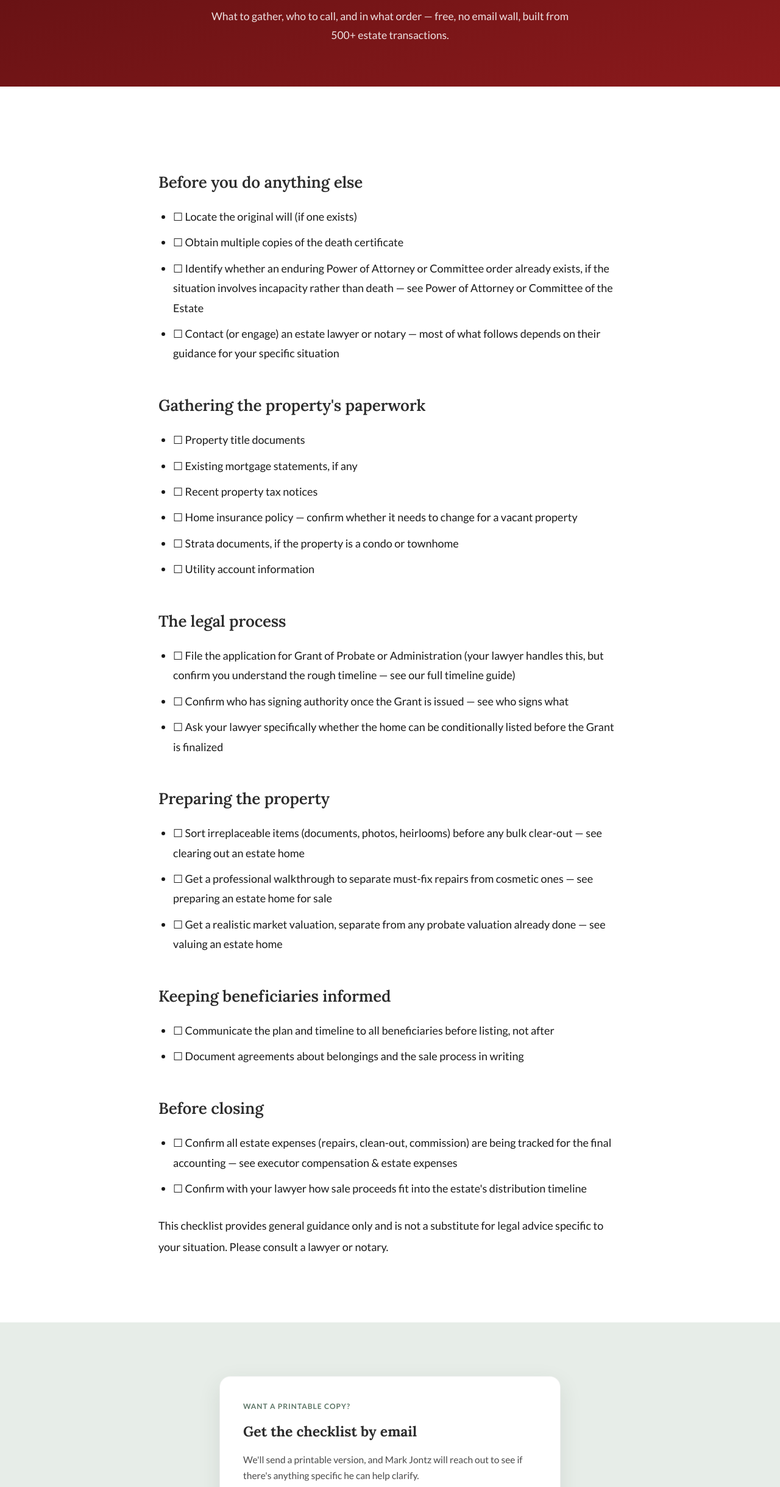
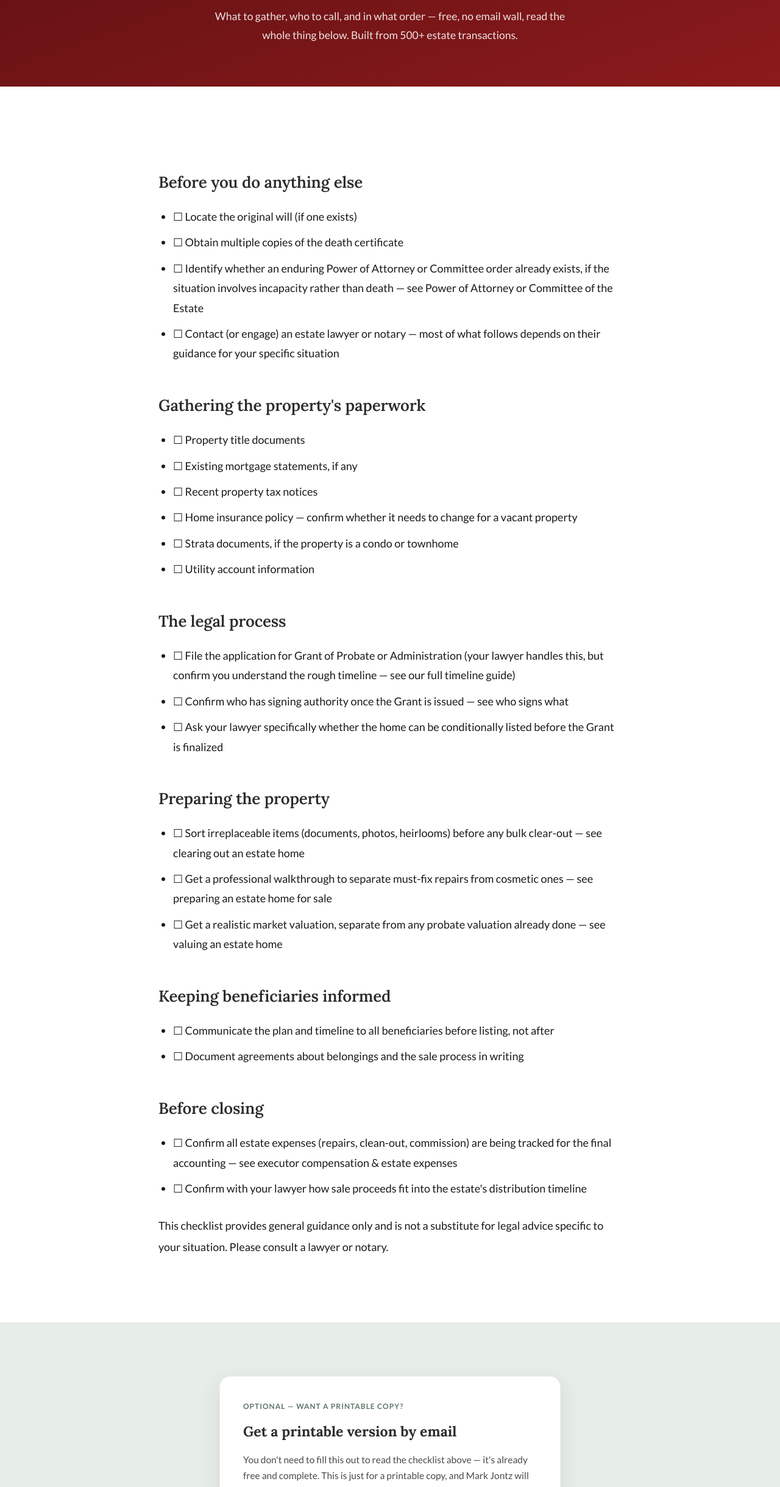
Before and after one commit to michaelgreenwood63/incareofkelowna.com, a plain HTML site: page guide/index.html in a window 1280 px wide. Shown: the part 261-2700 px from the top of the page at 61% size. Drawn offline with Linux system fonts and the light colour scheme; a script that the page names is missing.

Commit message:
Fix legal accuracy on Committee page, clarify checklist page
Committee of the Estate: attribute "needs court approval to sell"
to the specific appointment order + standard practice/fiduciary
duty (confirmed via Patients Property Act ss.15-16 and Bronson v.
Coates, 2015 BCSC 1207) rather than stating it as an automatic
blanket rule. Add mention of statutory property guardianship under
the Adult Guardianship Act as an alternative to court-appointed
committeeship.

Checklist page: clarify the on-page checklist needs no email, and
the email form below is only for an optional printable copy.

Co-Authored-By: Claude Sonnet 5 <noreply@anthropic.com>
Claude-Session: https://claude.ai/code/session_01CsLtCxZf6DsK9LniVxdt61

```diff
--- a/guide/index.html
+++ b/guide/index.html
@@ -58,7 +58,7 @@
 <div class="page-header">
   <div class="breadcrumb"><a href="/">In Care Of Kelowna</a> / Free Checklist</div>
   <h1>The Executor's Real Estate Checklist</h1>
-  <p>What to gather, who to call, and in what order — free, no email wall, built from 500+ estate transactions.</p>
+  <p>What to gather, who to call, and in what order — free, no email wall, read the whole thing below. Built from 500+ estate transactions.</p>
 </div>
 
 <section class="section" style="max-width:820px">
@@ -114,9 +114,9 @@
 <div class="lead-section" id="help">
   <div class="lead-inner" style="grid-template-columns:1fr;max-width:560px">
     <div class="lead-box">
-      <div class="lead-box-label">Want a Printable Copy?</div>
-      <h2 class="lead-title">Get the checklist by email</h2>
-      <p class="lead-sub">We'll send a printable version, and Mark Jontz will reach out to see if there's anything specific he can help clarify.</p>
+      <div class="lead-box-label">Optional — Want a Printable Copy?</div>
+      <h2 class="lead-title">Get a printable version by email</h2>
+      <p class="lead-sub">You don't need to fill this out to read the checklist above — it's already free and complete. This is just for a printable copy, and Mark Jontz will reach out to see if there's anything specific he can help clarify.</p>
       <div data-fs-success class="lead-success-msg">✓ Got it — check your inbox shortly.</div>
       <div data-fs-error class="lead-error-msg">Something went wrong. Please call us at <a href="tel:12508616002">250-861-6002</a>.</div>
       <form id="page-lead-form" class="lead-form">
```
Also changed, not shown: committee-of-the-estate/index.html (+6 -6 lines).
